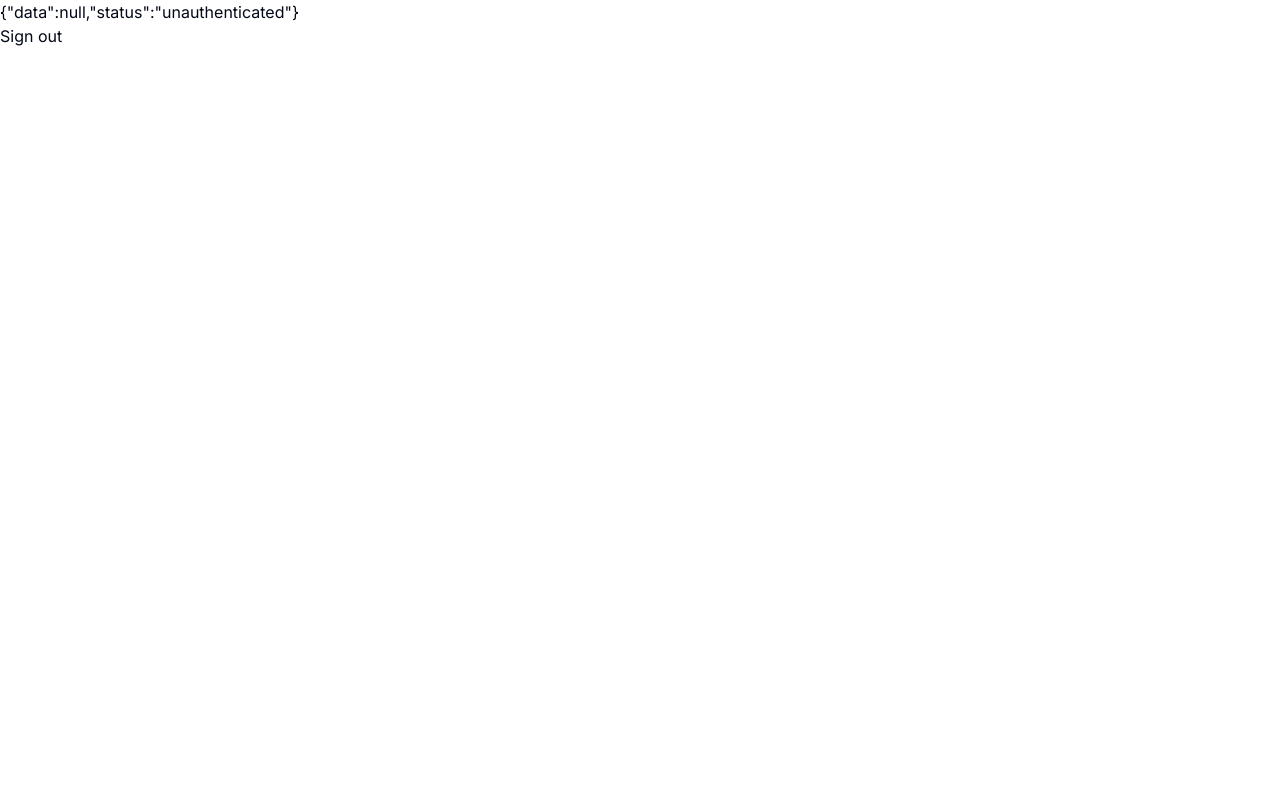
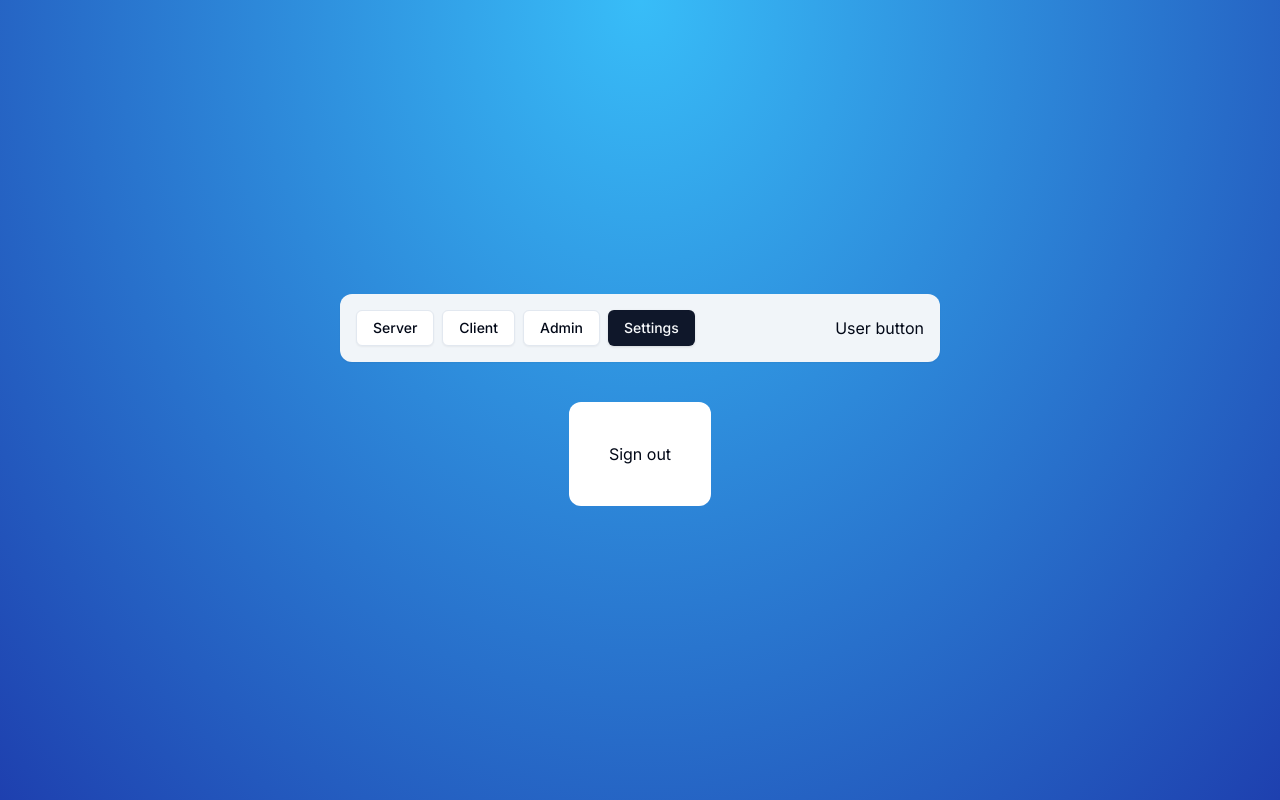
Before and after one commit to Luancss/next14-auth, a Next.js app: page /settings in a window 1280 px wide. Built offline with nearby package versions, Linux system fonts and the light colour scheme; no server answers.

Commit message:
Implement Navbar with dynamic button highlighting and ProtectedLayout

```diff
--- /dev/null
+++ b/app/(protected)/_components/navbar.tsx
@@ -0,0 +1,42 @@
+"use client";
+
+import { Button } from "@/components/ui/button";
+import { usePathname } from "next/navigation";
+
+import Link from "next/link";
+
+export const Navbar = () => {
+  const pathname = usePathname();
+
+  return (
+    <nav className="bg-secondary flex justify-between items-center p-4 rounded-xl w-[600px] shadow-sm">
+      <div className="flex gap-x-2">
+        <Button
+          asChild
+          variant={pathname === "/server" ? "default" : "outline"}
+        >
+          <Link href="/server">Server</Link>
+        </Button>
+        <Button
+          asChild
+          variant={pathname === "/client" ? "default" : "outline"}
+        >
+          <Link href="/client">Client</Link>
+        </Button>
+        <Button
+          asChild
+          variant={pathname === "/admin" ? "default" : "outline"}
+        >
+          <Link href="/admin">Admin</Link>
+        </Button>
+        <Button
+          asChild
+          variant={pathname === "/settings" ? "default" : "outline"}
+        >
+          <Link href="/settings">Settings</Link>
+        </Button>
+      </div>
+      <p>User button</p>
+    </nav>
+  );
+};
--- /dev/null
+++ b/app/(protected)/settings/layout.tsx
@@ -0,0 +1,16 @@
+import { Navbar } from "../_components/navbar";
+
+interface ProtectedLayoutProps {
+  children: React.ReactNode;
+}
+
+const ProtectedLayout = ({ children }: ProtectedLayoutProps) => {
+  return (
+    <div className="h-full w-full flex flex-col gap-y-10 items-center justify-center bg-[radial-gradient(ellipse_at_top,_var(--tw-gradient-stops))] from-sky-400 to-blue-800">
+      <Navbar />
+      {children}
+    </div>
+  );
+};
+
+export default ProtectedLayout;
--- a/app/(protected)/settings/page.tsx
+++ b/app/(protected)/settings/page.tsx
@@ -1,18 +1,18 @@
 "use client";
 
 import { logout } from "@/actions/logout";
+import { useCurrentUser } from "@/hooks/use-current-user";
 import { useSession, signOut } from "next-auth/react";
 
 const SettingsPage = () => {
-  const session = useSession();
+  const user = useCurrentUser();
 
   const onClick = () => {
    logout();
   };
 
   return (
-    <div>
-      {JSON.stringify(session)}
+    <div className="bg-white p-10 rounded-xl">
       <form>
         <button onClick={onClick} type="submit">
           Sign out
--- /dev/null
+++ b/hooks/use-current-user.ts
@@ -0,0 +1,7 @@
+import { useSession } from "next-auth/react";
+
+export const useCurrentUser = () => {
+  const session = useSession();
+
+  return session.data?.user;
+};
--- a/routes.ts
+++ b/routes.ts
@@ -6,6 +6,8 @@
 export const publicRoutes = [
   "/",
   "auth/new-verification",
+  "/settings",
+  // TOOD: Change public route settings
 ];
 
 /**
```
